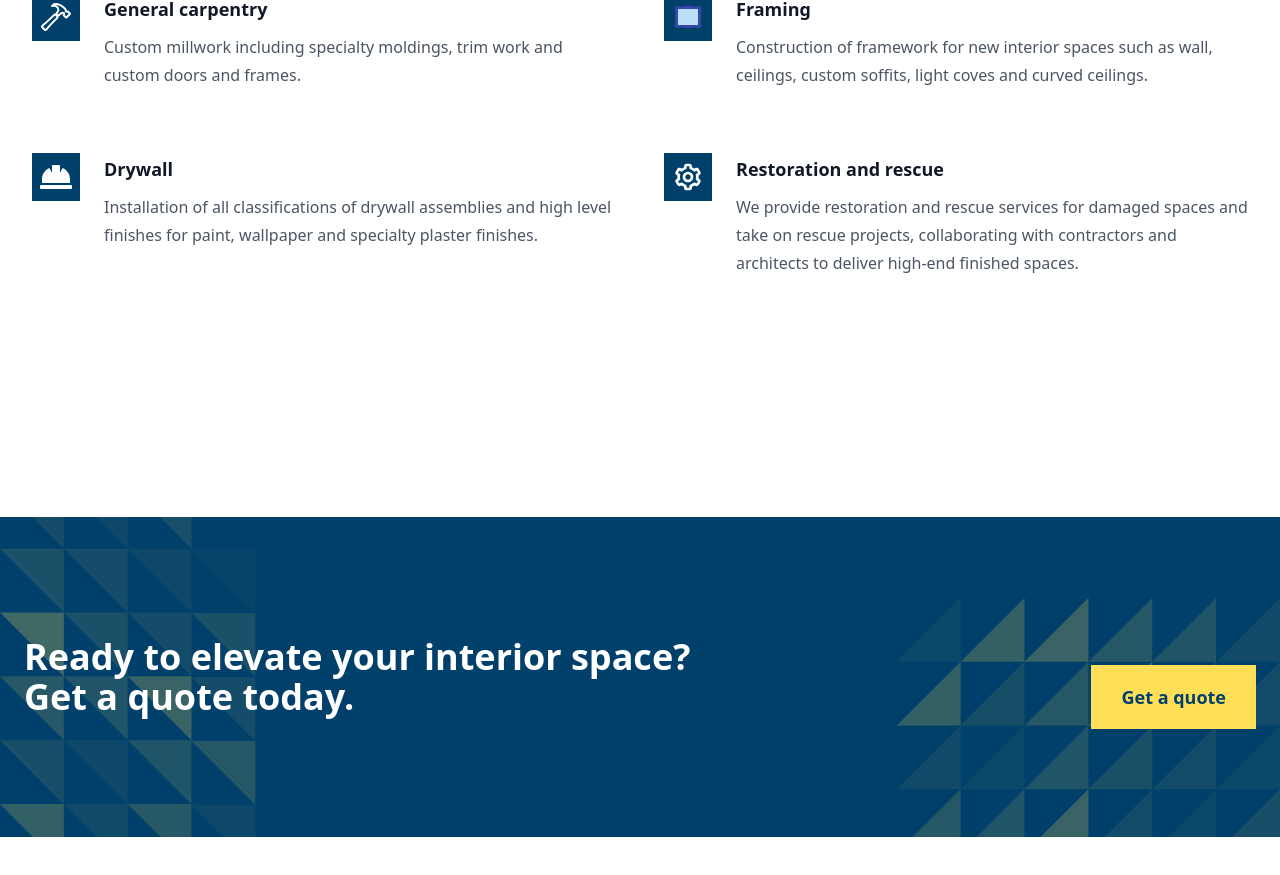
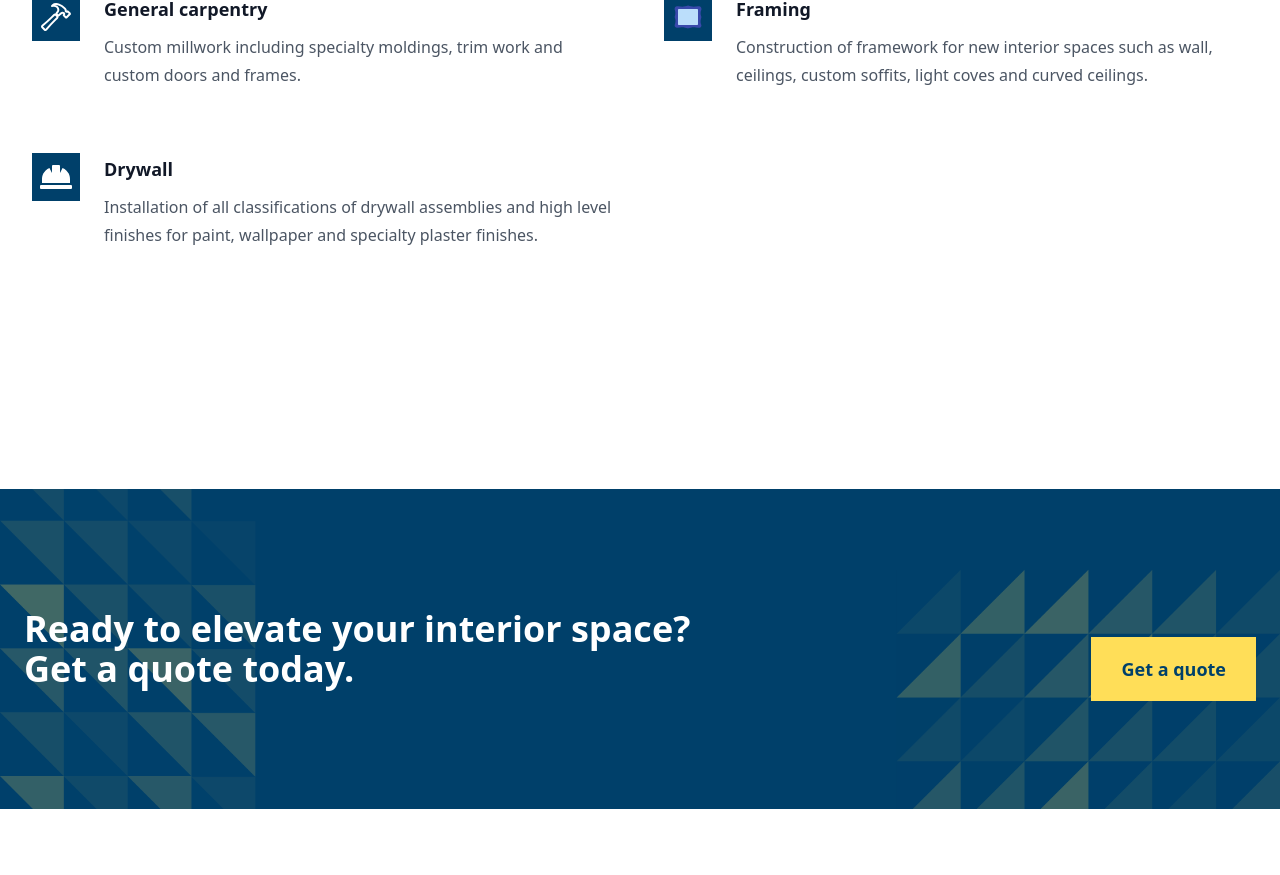
Before and after one commit to lrvaka/finnish-interiors, a Next.js app: page / in a window 1280 px wide. Shown: the part 3384-4259 px from the top of the page. Built offline with nearby package versions, Linux system fonts and the light colour scheme.

Commit message:
updated services

```diff
--- a/components/HomeComponents/Services.tsx
+++ b/components/HomeComponents/Services.tsx
@@ -25,12 +25,12 @@ const features = [
       "Installation of all classifications of drywall assemblies and high level finishes for paint, wallpaper and specialty plaster finishes.",
     icon: FaHardHat,
   },
-  {
-    name: "Restoration and rescue",
-    description:
-      "We provide restoration and rescue services for damaged spaces and take on rescue projects, collaborating with contractors and architects to deliver high-end finished spaces.",
-    icon: BiCog,
-  },
+  // {
+  //   name: "Restoration and rescue",
+  //   description:
+  //     "We provide restoration and rescue services for damaged spaces and take on rescue projects, collaborating with contractors and architects to deliver high-end finished spaces.",
+  //   icon: BiCog,
+  // },
 ];
 
 export default function Services() {
--- a/components/ServicesComponents/ServicesItems.tsx
+++ b/components/ServicesComponents/ServicesItems.tsx
@@ -42,15 +42,15 @@ const services = [
       "Installation of all classifications of drywall assemblies and high level finishes for paint, wallpaper and specialty plaster finishes.",
     icon: BiCog,
   },
-  {
-    name: "Restoration and rescue",
-    href: "/services/restoration-rescue",
-    img: restorationImg,
-    description:
-      "We provide restoration and rescue services for damaged spaces and take on rescue projects, collaborating with contractors and architects to deliver high-end finished spaces.",
-    icon: MdOutlineCleaningServices,
-    last: true,
-  },
+  // {
+  //   name: "Restoration and rescue",
+  //   href: "/services/restoration-rescue",
+  //   img: restorationImg,
+  //   description:
+  //     "We provide restoration and rescue services for damaged spaces and take on rescue projects, collaborating with contractors and architects to deliver high-end finished spaces.",
+  //   icon: MdOutlineCleaningServices,
+  //   last: true,
+  // },
   // {
   //   name: "Project management",
   //   img: projectImg,
--- a/pages/services/framing.tsx
+++ b/pages/services/framing.tsx
@@ -34,10 +34,10 @@ const whatsIncluded = [
     desc: "Transform your space with our expertly installed custom curved ceilings, soffits, light coves, and window pocket details, designed to enhance aesthetics and create a truly distinctive interior design.",
   },
 
-  {
-    name: "Load-Bearing Metal Framing",
-    desc: "For projects that require additional structural support, our team is equipped to design and install load-bearing metal framing systems, providing the strength and durability you need without sacrificing design flexibility.",
-  },
+  // {
+  //   name: "Load-Bearing Metal Framing",
+  //   desc: "For projects that require additional structural support, our team is equipped to design and install load-bearing metal framing systems, providing the strength and durability you need without sacrificing design flexibility.",
+  // },
 
   {
     name: "Blocking for All Trades",
```
